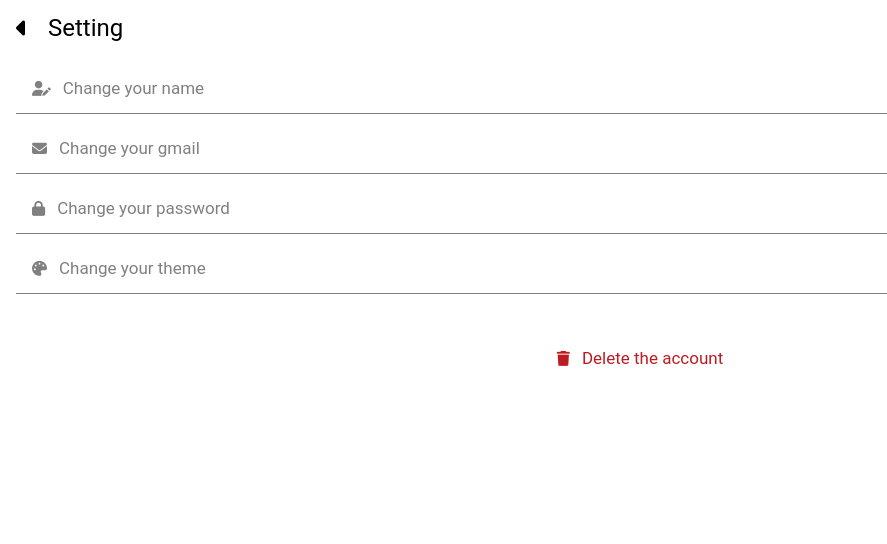
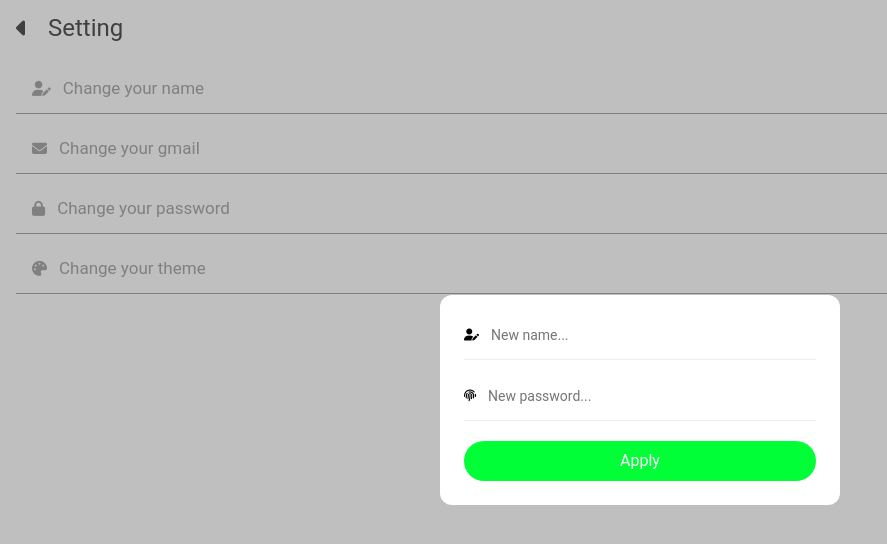
Before and after one commit to y0shih/WyA_Frontend-1, a React (Vite) app: page /profile in a window 1280 px wide. Both pictures are taken after a click on the button "Change your name". Shown: the top 544 px of the page, without its empty margins (0-887 px from the left). Built offline with nearby package versions, Linux system fonts and the light colour scheme.

Commit message:
finished Username Password form change. Onclick still need to fix

```diff
--- a/src/pages/profile_page/profile_page.css
+++ b/src/pages/profile_page/profile_page.css
@@ -85,3 +85,64 @@
 .settings__item--delete .settings__item--icon {
     color: #BD1B23;
 }
+
+.modal {
+    position: fixed;
+    top: 0;
+    left: 0;
+    width: 100%;
+    height: 100%;
+    background-color: rgba(128, 128, 128, 0.5);
+    display: flex;
+    justify-content: center;
+    align-items: center;
+    z-index: 1000;
+}
+
+.modal__content {
+    background-color: white;
+    padding: 24px;
+    border-radius: 12px;
+    width: 90%;
+    max-width: 400px;
+    display: flex;
+    flex-direction: column;
+    gap: 20px;
+}
+
+.modal__input-group {
+    display: flex;
+    align-items: center;
+    gap: 12px;
+    border-bottom: 1px solid #eee;
+    padding-bottom: 8px;
+}
+
+.modal__icon {
+    color: #000;
+    font-size: 12px;
+}
+
+.modal__input {
+    border: none;
+    outline: none;
+    width: 100%;
+    font-size: 14px;
+    padding: 8px 0;
+    background: none;
+}
+
+.modal__button {
+    background-color: #00ff37;
+    color: white;
+    border: none;
+    border-radius: 25px;
+    padding: 12px;
+    font-size: 16px;
+    cursor: pointer;
+    transition: background-color 0.2s;
+}
+
+.modal__button:hover {
+    background-color: #00e631;
+}
--- a/src/pages/profile_page/profile_page.tsx
+++ b/src/pages/profile_page/profile_page.tsx
@@ -1,6 +1,6 @@
 // Import library
 import { IonPage } from "@ionic/react";
-import React from "react";
+import React, { useState } from "react";
 
 // Import components
 
@@ -8,7 +8,31 @@ import React from "react";
 import "./profile_page.css"
 import "../../main.css"
 
-const ProfilePage: React.FC = () => (
+const ProfilePage: React.FC = () => {
+    const [isNameModalOpen, setIsNameModalOpen] = useState(false);
+    const [newName, setNewName] = useState("");
+    const [newPassword, setNewPassword] = useState("");
+
+    const handleNameChange = (e: React.ChangeEvent<HTMLInputElement>) => {
+        setNewName(e.target.value);
+    };
+
+    const handlePasswordChange = (e: React.ChangeEvent<HTMLInputElement>) => {
+        setNewPassword(e.target.value);
+    };
+
+    const handleSubmit = () => {
+        // Handle both name and password change logic here
+        console.log("New name:", newName);
+        console.log("New password:", newPassword);
+
+        // Reset the form
+        setNewName("");
+        setNewPassword("");
+        setIsNameModalOpen(false);
+    };
+
+    return (
         <IonPage>
             <div className="settings">
                 <div className="settings__header">
@@ -19,7 +43,10 @@ const ProfilePage: React.FC = () => (
                 </div>
 
                 <div className="settings__content">
-                <button className="settings__item">
+                    <button
+                        className="settings__item"
+                        onClick={() => setIsNameModalOpen(true)}
+                    >
                         <i className="fa-solid fa-user-pen settings__item--icon"></i>
                         <span className="settings__item--text">Change your name</span>
                     </button>
@@ -44,8 +71,43 @@ const ProfilePage: React.FC = () => (
                         <span className="settings__item-text settings__item--textdelete">Delete the account</span>
                     </button>
                 </div>
+
+                {/* Name Change Modal */}
+                {isNameModalOpen && (
+                    <div className="modal">
+                        <div className="modal__content">
+                            <div className="modal__input-group">
+                                <i className="fa-solid fa-user-pen modal__icon"></i>
+                                <input
+                                    type="text"
+                                    placeholder="New name..."
+                                    value={newName}
+                                    onChange={handleNameChange}
+                                    className="modal__input"
+                                />
+                            </div>
+                            <div className="modal__input-group">
+                                <i className="fa-solid fa-fingerprint modal__icon"></i>
+                                <input
+                                    type="password"
+                                    placeholder="New password..."
+                                    value={newPassword}
+                                    onChange={handlePasswordChange}
+                                    className="modal__input"
+                                />
+                            </div>
+                            <button
+                                className="modal__button"
+                                onClick={handleSubmit}
+                            >
+                                Apply
+                            </button>
+                        </div>
+                    </div>
+                )}
             </div>
         </IonPage>
-)
+    );
+};
 
-export default ProfilePage
+export default ProfilePage;
```
Lines whose indentation alone changed are shown as unchanged.
